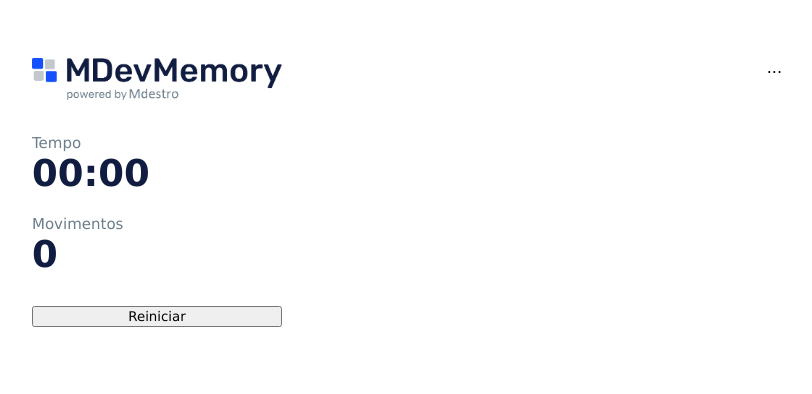
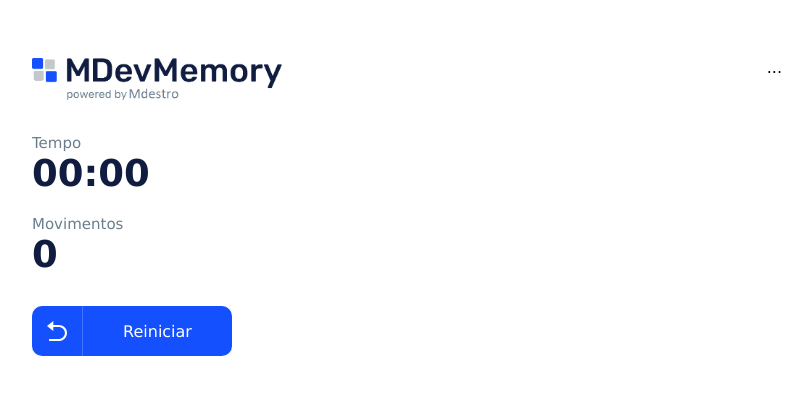
Before and after one commit to MarcosDestro/mdev-memory, a React (Vite) app: page / in a window 1280 px wide. Shown: the top 394 px of the page, without its empty margins (233-1045 px from the left). Built offline with nearby package versions, Linux system fonts and the light colour scheme.

Commit message:
Create button component

```diff
--- a/src/App.tsx
+++ b/src/App.tsx
@@ -1,9 +1,16 @@
 import * as C from './styles';
 import LogoImg from './assets/logo.png';
 import { InfoItem } from './components/InfoItem';
+import { Button } from './components/Button';
+import restartIcon from './svgs/restart.svg'
 
 
 export function App() {
+
+  function resetAndCreateGrid() {
+
+  }
+
   return (
     <C.Container>
       <C.Info>
@@ -15,7 +22,11 @@ export function App() {
           <InfoItem label='Tempo' value='00:00'/>
           <InfoItem label='Movimentos' value='0'/>
         </C.InfoArea>
-        <button>Reiniciar</button>
+        <Button
+          label='Reiniciar'
+          icon={restartIcon}
+          onClick={resetAndCreateGrid}
+        />
       </C.Info>
       <C.GridArea>
         ...
--- /dev/null
+++ b/src/components/Button/index.tsx
@@ -0,0 +1,22 @@
+import * as C from './styles'
+
+interface ButtonProps {
+    label: string;
+    icon?: any;
+    onClick: React.MouseEventHandler<HTMLDivElement>;
+}
+
+export function Button({ label, icon, onClick }: ButtonProps) {
+    return (
+        <C.Container onClick={onClick}>
+            { icon &&
+                <C.IconArea>
+                    <C.Icon src={icon}/>
+                </C.IconArea>
+            }
+            <C.Label>
+                {label}
+            </C.Label>
+        </C.Container>
+    );
+};
--- /dev/null
+++ b/src/components/Button/styles.ts
@@ -0,0 +1,40 @@
+import styled from "styled-components";
+
+export const Container = styled.div`
+    width: 200px;
+    height: 50px;
+    display: flex;
+    background-color: #1550FF;
+    border-radius: 10px;
+    cursor: pointer;
+    opacity: 1;
+    transition: all ease 0.3s;
+
+    &:hover {
+        opacity: 0.8;
+    }
+`;
+
+export const IconArea = styled.div`
+    height: inherit;
+    display: flex;
+    justify-content: center;
+    align-items: center;
+    border-right: 1px solid rgba(255, 255, 255, 0.2);
+    padding: 0 15px;
+`;
+
+export const Icon = styled.img`
+    height: 20px;
+    width: 20px;
+`;
+
+export const Label = styled.div`
+    height: inherit;
+    color: #fff;
+    display: flex;
+    justify-content: center;
+    align-items: center;
+    flex: 1;
+    padding: 0 20px;
+`;
--- a/src/styles.ts
+++ b/src/styles.ts
@@ -9,7 +9,7 @@ export const Container = styled.div`
     padding: 50px 0;
 
 
-    img {width: 250px;}
+
     * {
         -webkit-font-smoothing: antialiased;
         font-family: Verdana, sans-serif;
@@ -33,6 +33,7 @@ export const Info = styled.div`
 
 export const LogoLink = styled.a`
     display: block;
+    img {width: 250px;}
 `;
 
 export const InfoArea = styled.div`
```
